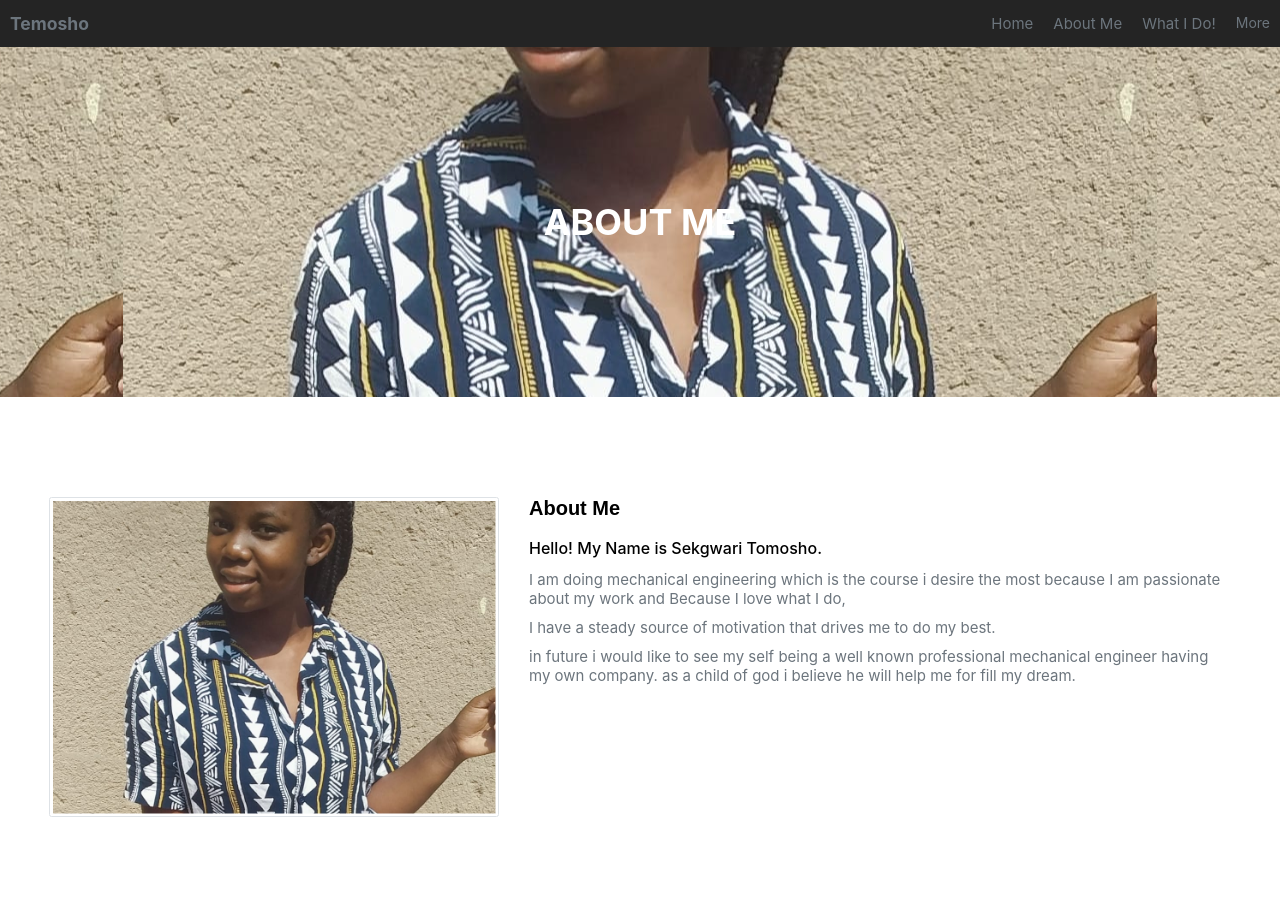
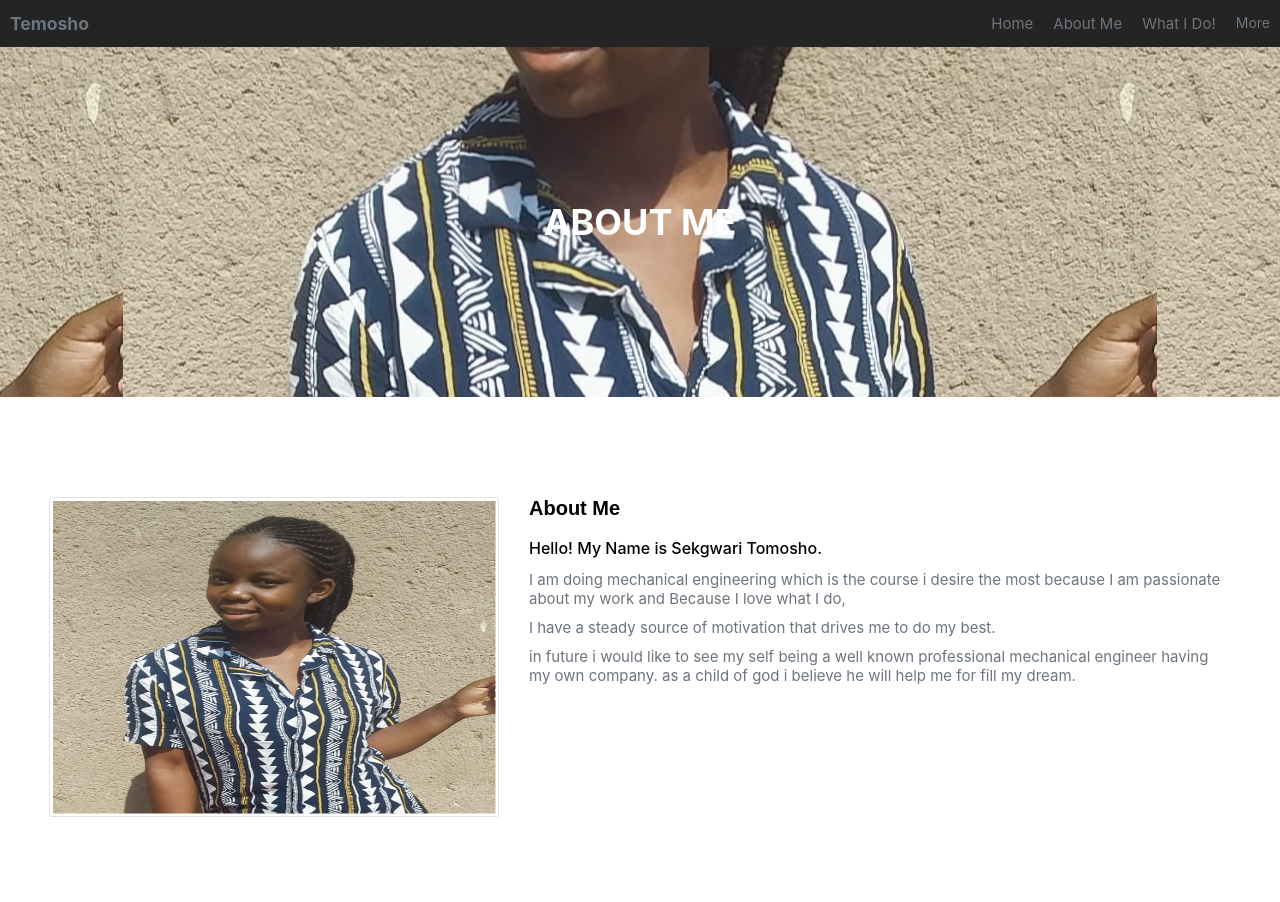
Before and after one commit to Mulelur/temosho, a React (Create React App) app: page /about-me in a window 1280 px wide. Shown: the top 902 px of the page. Built offline with nearby package versions, Linux system fonts and the light colour scheme.

Commit message:
fix buttons

```diff
--- a/src/components/aboutMe/styles/aboutMe.js
+++ b/src/components/aboutMe/styles/aboutMe.js
@@ -21,12 +21,12 @@ export const Image = styled.img`
   background-color: #fff;
   border: 1px solid #dee2e6;
   border-radius: 0.25rem;
-  object-fit: cover;
   //   max-width: 100%;
   height: 32rem;
   width: 45rem;
   @media (max-width: 876px) {
     width: 100%;
+    height: 100%;
   }
 `;
 
@@ -58,7 +58,9 @@ export const Text = styled.p`
 `;
 
 export const Buttons = styled.div`
-  margin: 0 10rem;
   margin-bottom: 5rem;
-  padding: none;
+  @media (max-width: 400px) {
+    margin: 2%;
+    margin-bottom: 5%;
+  }
 `;
--- a/src/components/buttons/styles/button.js
+++ b/src/components/buttons/styles/button.js
@@ -17,6 +17,9 @@ export const CvButton = styled.a`
   border-radius: 0.4rem;
   text-decoration: none;
 
+  @media (max-width: 320px) {
+    padding: 8px 15px;
+  }
   &:hover {
     background-color: #e65f78;
   }
```
